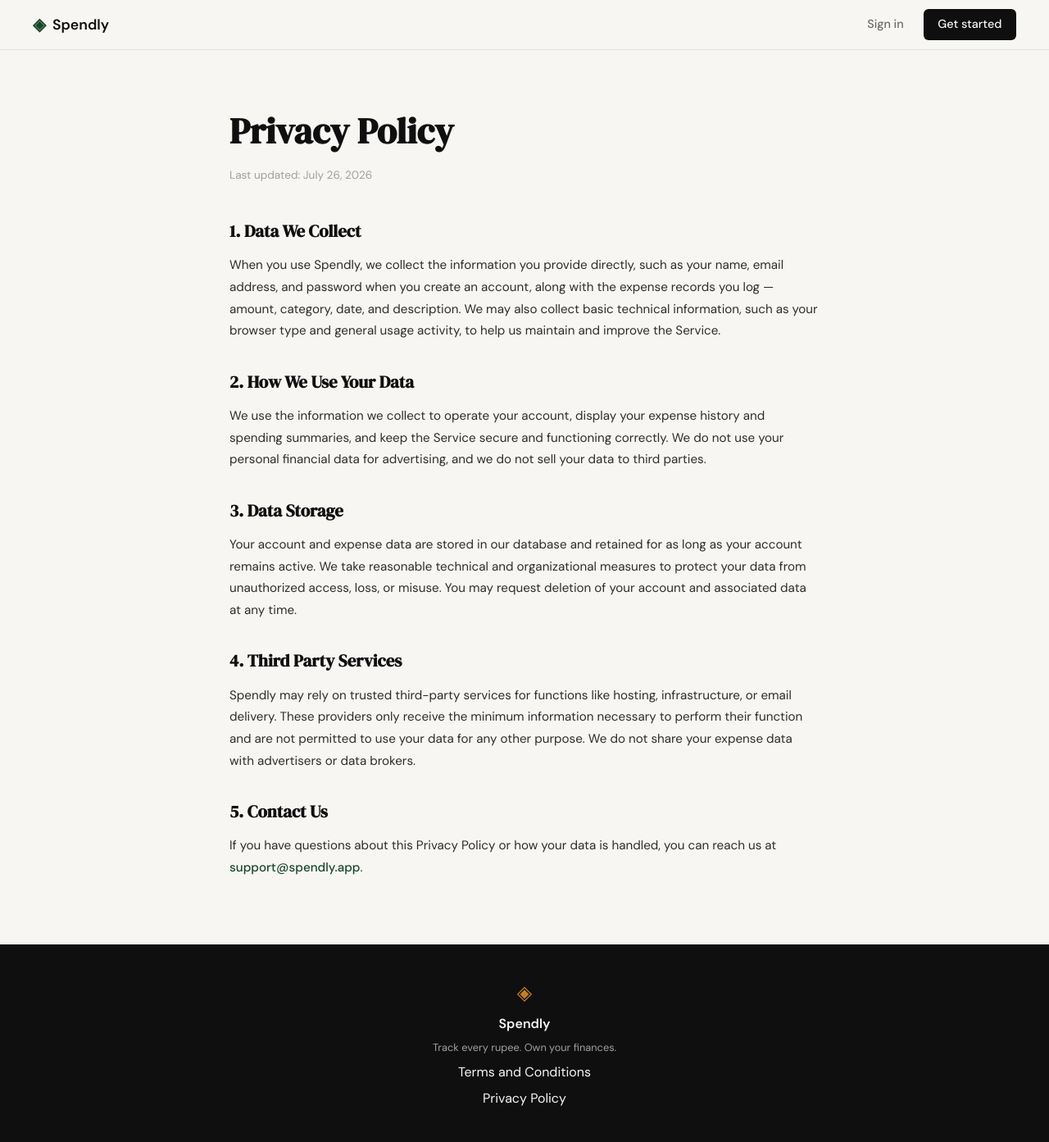
After one commit to Viksi/spendly, a Flask app: page /privacy in a window 1280 px wide. The commit adds this page. Shown: the whole page at 82% size. Run offline with Flask 3, Linux system fonts and the light colour scheme.

Commit message:
landing: add privacy policy page and route

```diff
--- a/app.py
+++ b/app.py
@@ -25,6 +25,11 @@ def login():
 @app.route("/terms")
 def terms():
     return render_template("terms.html")
+
+
+@app.route("/privacy")
+def privacy():
+    return render_template("privacy.html")
 
 
 # ------------------------------------------------------------------ #
--- a/static/css/style.css
+++ b/static/css/style.css
@@ -519,6 +519,13 @@ a { color: inherit; text-decoration: none; }
     line-height: 1.75;
 }
 
+.legal-body a {
+    color: var(--accent);
+    font-weight: 500;
+}
+
+.legal-body a:hover { text-decoration: underline; }
+
 /* ------------------------------------------------------------------ */
 /* Footer                                                              */
 /* ------------------------------------------------------------------ */
--- a/templates/base.html
+++ b/templates/base.html
@@ -35,7 +35,7 @@
             <span class="footer-name">Spendly</span>
             <p class="footer-copy">Track every rupee. Own your finances.</p>
             <a href="{{ url_for('terms') }}">Terms and Conditions</a>
-            <a href="#">Privacy Policy</a>
+            <a href="{{ url_for('privacy') }}">Privacy Policy</a>
         </div>
     </footer>
 
--- /dev/null
+++ b/templates/privacy.html
@@ -0,0 +1,57 @@
+{% extends "base.html" %}
+
+{% block title %}Privacy Policy — Spendly{% endblock %}
+
+{% block content %}
+
+<section class="legal">
+    <div class="legal-inner">
+        <h1 class="legal-title">Privacy Policy</h1>
+        <p class="legal-updated">Last updated: July 26, 2026</p>
+
+        <div class="legal-body">
+            <h2>1. Data We Collect</h2>
+            <p>
+                When you use Spendly, we collect the information you provide directly, such as your
+                name, email address, and password when you create an account, along with the
+                expense records you log — amount, category, date, and description. We may also
+                collect basic technical information, such as your browser type and general usage
+                activity, to help us maintain and improve the Service.
+            </p>
+
+            <h2>2. How We Use Your Data</h2>
+            <p>
+                We use the information we collect to operate your account, display your expense
+                history and spending summaries, and keep the Service secure and functioning
+                correctly. We do not use your personal financial data for advertising, and we do
+                not sell your data to third parties.
+            </p>
+
+            <h2>3. Data Storage</h2>
+            <p>
+                Your account and expense data are stored in our database and retained for as long
+                as your account remains active. We take reasonable technical and organizational
+                measures to protect your data from unauthorized access, loss, or misuse. You may
+                request deletion of your account and associated data at any time.
+            </p>
+
+            <h2>4. Third Party Services</h2>
+            <p>
+                Spendly may rely on trusted third-party services for functions like hosting,
+                infrastructure, or email delivery. These providers only receive the minimum
+                information necessary to perform their function and are not permitted to use your
+                data for any other purpose. We do not share your expense data with advertisers or
+                data brokers.
+            </p>
+
+            <h2>5. Contact Us</h2>
+            <p>
+                If you have questions about this Privacy Policy or how your data is handled, you
+                can reach us at
+                <a href="mailto:support@spendly.app">support@spendly.app</a>.
+            </p>
+        </div>
+    </div>
+</section>
+
+{% endblock %}
```
